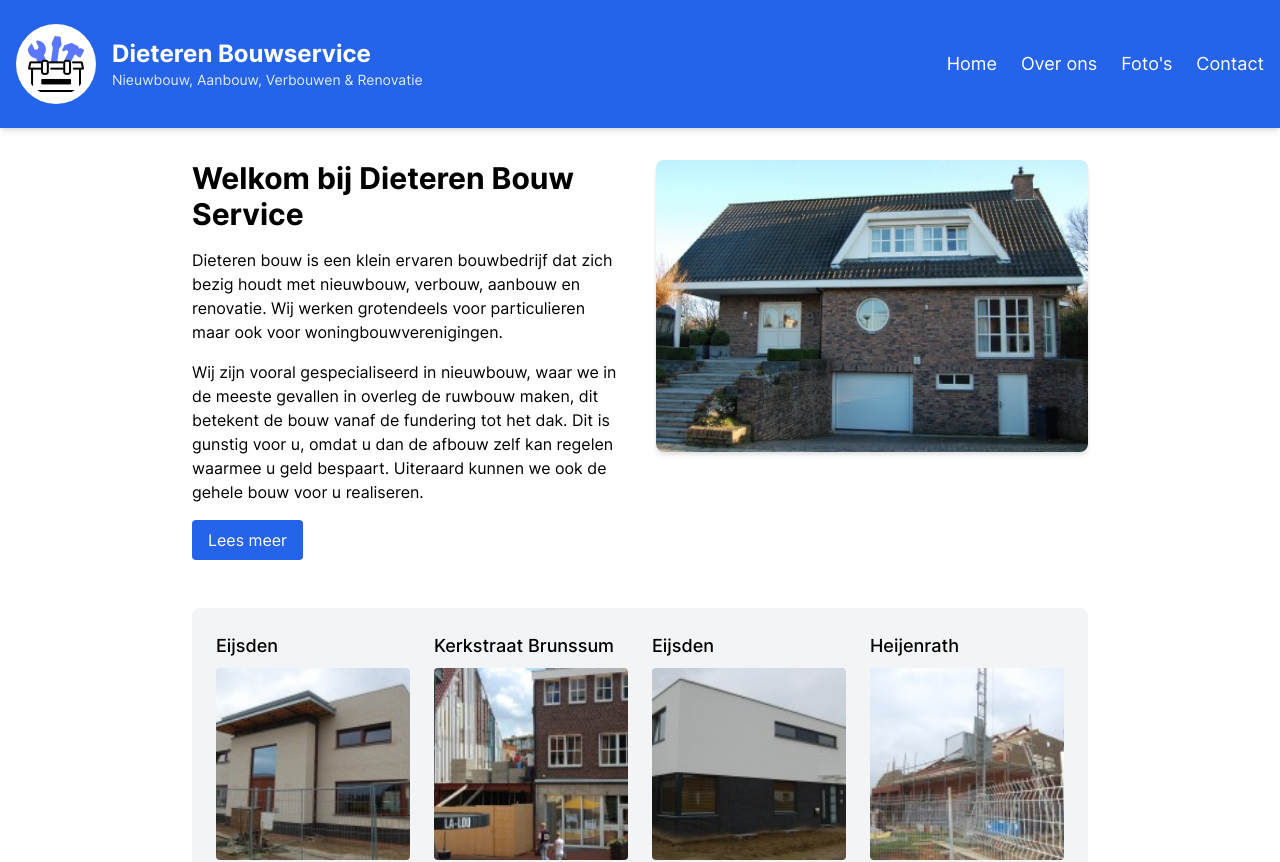
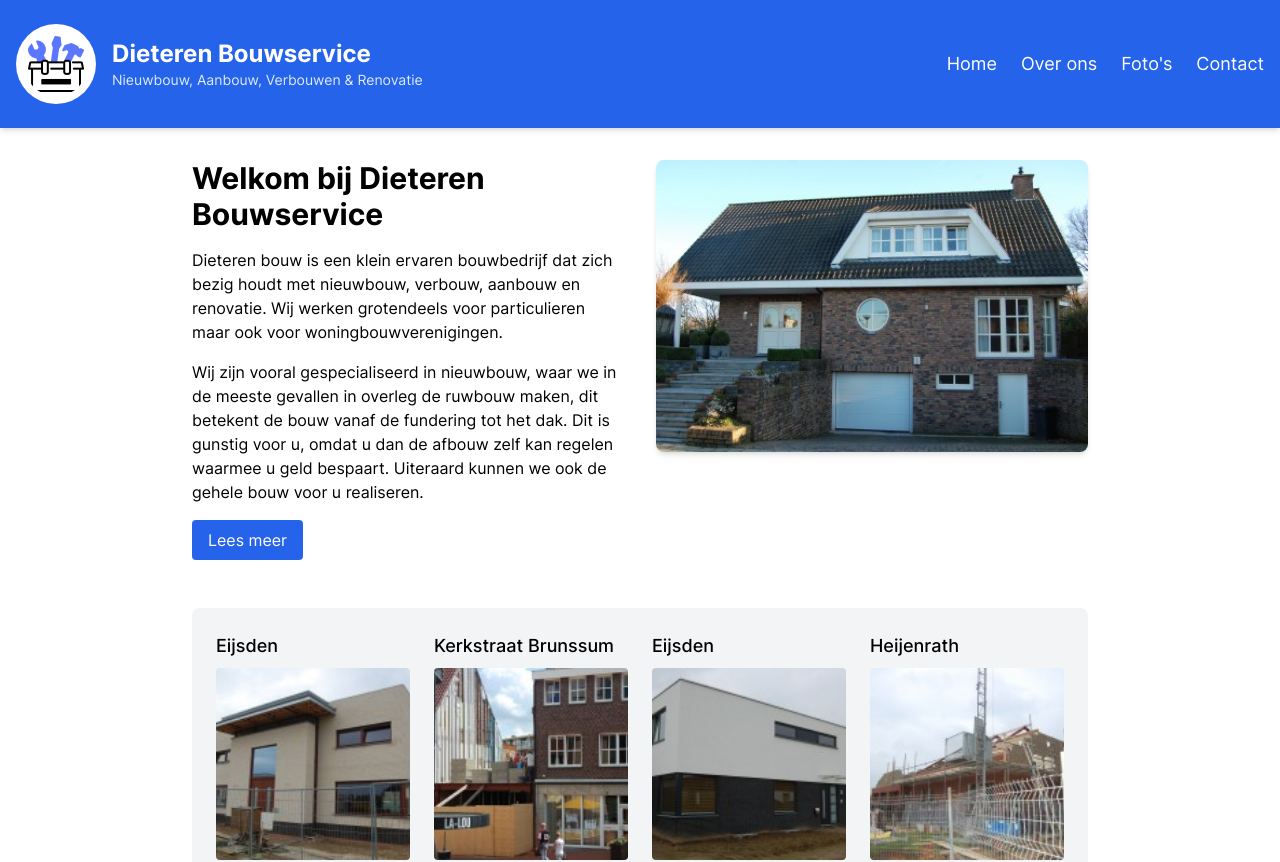
Before and after one commit to nicknijenhuis/construction, a Next.js app: page / in a window 1280 px wide. Shown: the top 862 px of the page. Built offline with nearby package versions, Linux system fonts and the light colour scheme.

Commit message:
chore: change bouw service to bouwservice

```diff
--- a/src/app/page.tsx
+++ b/src/app/page.tsx
@@ -11,7 +11,7 @@ export default function HomePage() {
       <section className='mb-12 flex flex-col md:flex-row gap-8'>
         <div className='md:w-1/2'>
           <h2 className='text-3xl font-bold mb-4'>
-            Welkom bij Dieteren Bouw Service
+            Welkom bij Dieteren Bouwservice
           </h2>
           <p className='mb-4'>
             Dieteren bouw is een klein ervaren bouwbedrijf dat zich bezig houdt
```
